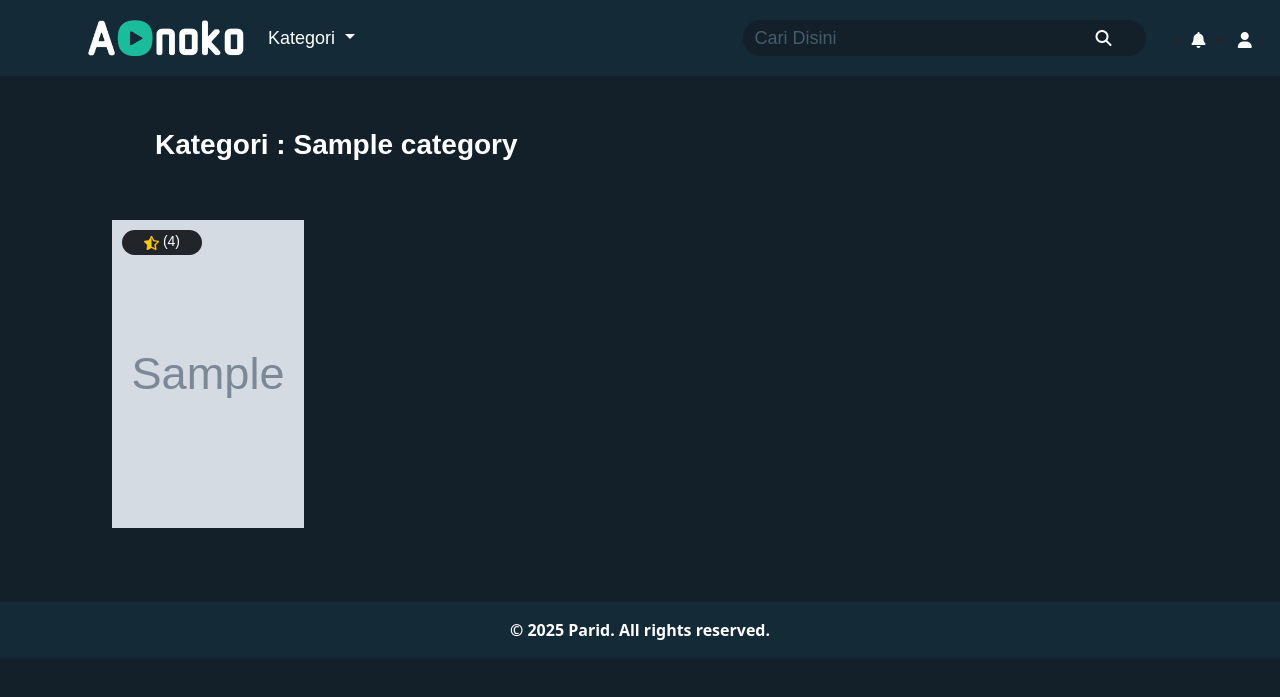
After one commit to Pariddd/streaming-movie, a Laravel app: template resources/views/categories/show.blade.php in a window 1280 px wide. The commit adds this page. Shown: the top 697 px of the page. Run offline with Laravel 12, Linux system fonts and the light colour scheme; data comes from the database, SQL or seed files in the repository; the template is opened without the code that fills it: most values are stand-ins (such as "Sample title", 1, 10 or a date in 2020); grey boxes marked "Sample" are stand-in pictures.

Commit message:
menampilkan movie berdasrkan category

```diff
--- /dev/null
+++ b/resources/views/categories/show.blade.php
@@ -0,0 +1,20 @@
+@extends('layouts.app')
+
+@section('content')
+    <h3 class="category-title">Kategori : {{ $category->title }}</h3>
+    <div class="row card-movie-list">
+        @foreach ($movies as $movie)
+            <div class="col-md-20 col-6">
+                <a href="{{ route('movies.show', $movie->slug) }}">
+                    <div class="mb-4 card">
+                        <img src="{{ $movie->poster }}" class="card-image-movie-list" alt="...">
+                        <span class="badge rounded-pill text-bg-dark badge-rating">
+                            <img class="star-rating" src="assets/img/star-rating.png" alt="">
+                            ({{ $movie->average_rating }})
+                        </span>
+                    </div>
+                </a>
+            </div>
+        @endforeach
+    </div>
+@endsection
--- a/resources/views/components/category-nav.blade.php
+++ b/resources/views/components/category-nav.blade.php
@@ -7,7 +7,11 @@
             @foreach ($categories as $chunk)
                 <ul>
                     @foreach ($chunk as $category)
-                        <li><a class="dropdown-item" href="#">{{ $category->title }}</a></li>
+                        <li>
+                            <a class="dropdown-item"
+                                href="{{ route('categories.show', $category->slug) }}">{{ $category->title }}
+                            </a>
+                        </li>
                     @endforeach
                 </ul>
             @endforeach
--- a/resources/views/components/navbar.blade.php
+++ b/resources/views/components/navbar.blade.php
@@ -5,8 +5,8 @@
             <!-- <span class="navbar-toggler-icon"></span> -->
             <i class="text-white fa-solid fa-bars"></i>
         </button>
-        <a class="navbar-brand" href="#">
-            <img class="navbar-icon" src="assets/img/codeflix_logo.png" alt="">
+        <a class="navbar-brand" href="{{ route('home') }}">
+            <img class="navbar-icon" src="{{ asset('assets/img/aonoko_logo.png') }}" alt="">
         </a>
         <div class="collapse navbar-collapse" id="navbarTogglerDemo03">
             <x-category-nav />
--- a/resources/views/movies/show.blade.php
+++ b/resources/views/movies/show.blade.php
@@ -22,7 +22,8 @@
                 </p>
                 <div class="badge-category">
                     @foreach ($movie->categories as $category)
-                        <span class="badge rounded-pill badge-category-movie">{{ $category->title }}</span>
+                        <a href="{{ route('categories.show', $category->slug) }}"
+                            class="badge rounded-pill badge-category-movie">{{ $category->title }}</a>
                     @endforeach
                 </div>
             </div>
--- a/routes/web.php
+++ b/routes/web.php
@@ -1,5 +1,6 @@
 <?php
 
+use App\Http\Controllers\CategoryController;
 use App\Http\Controllers\MovieController;
 use App\Http\Controllers\SubscribeController;
 use App\Http\Middleware\RemoveDeviceBeforeLogout;
@@ -17,6 +18,7 @@ Route::get('/subscribe/success', [SubscribeController::class, 'showSuccess'])->n
 
 Route::get('/home', [MovieController::class, 'index'])->name('home');
 Route::get('/movies/{movie:slug}', [MovieController::class, 'show'])->name('movies.show');
+Route::get('/categories/{category:slug}', [CategoryController::class, 'show'])->name('categories.show');
 
 Route::post('/logout', function (Request $request) {
     // Laravel Fortify menangani logout, kita hanya tambahkan middleware
```
Also changed, not shown: app/Http/Controllers/CategoryController.php (added, +28 -0 lines).
